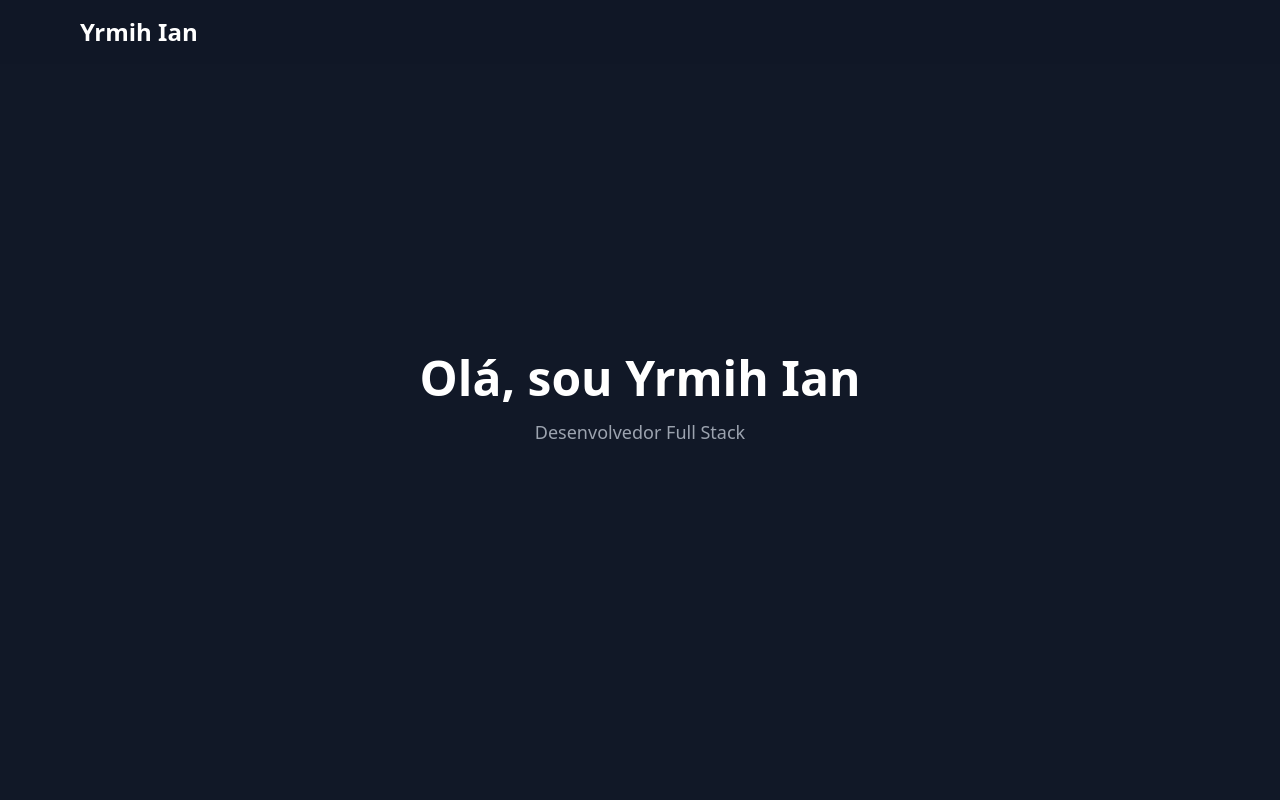
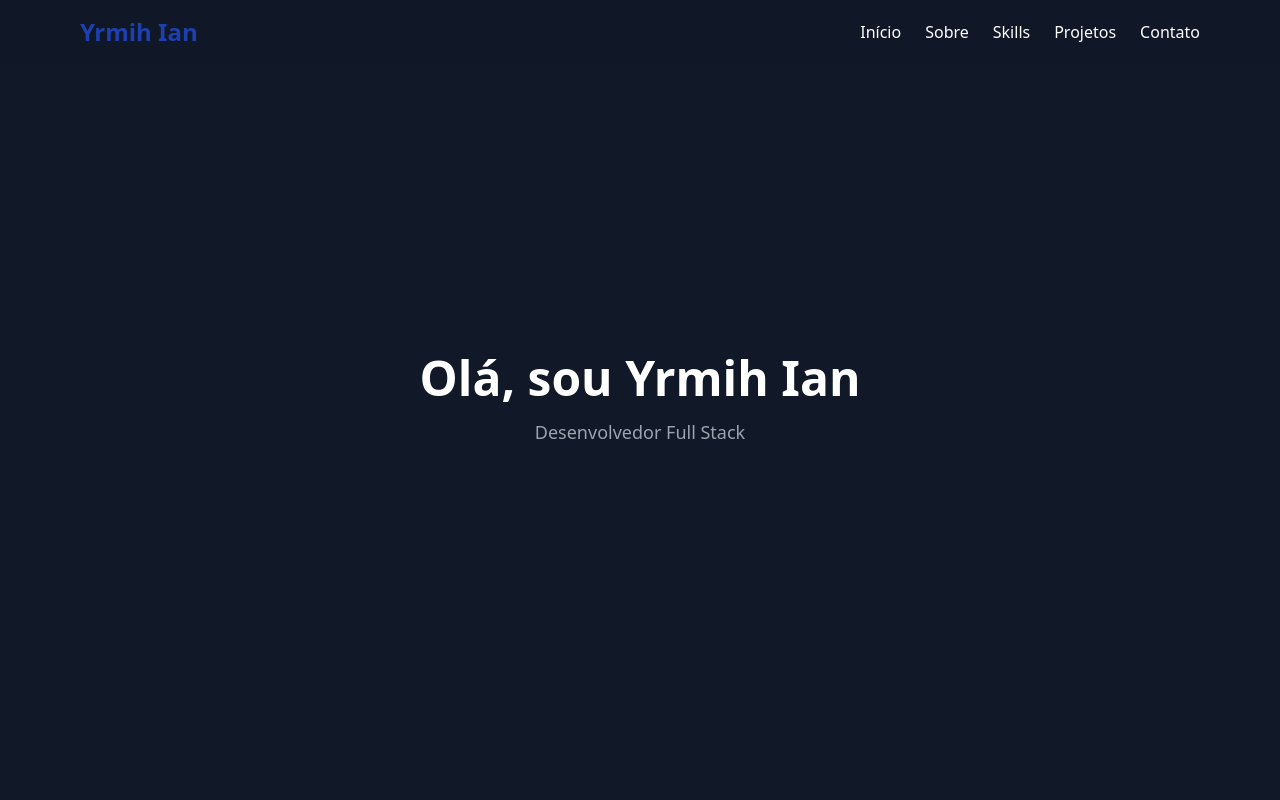
Before and after one commit to Yrmih/portfolio-web, a Next.js app: page / in a window 1280 px wide. Shown: the top 800 px of the page. Built offline with nearby package versions, Linux system fonts and the light colour scheme.

Commit message:
fix: corrigir formatação e estrutura do componente Header

```diff
--- a/src/components/Header.tsx
+++ b/src/components/Header.tsx
@@ -3,7 +3,6 @@
 import { useState } from "react";
 
 export default function Header() {
-
   const [isOpen, setIsOpen] = useState(false);
   const links = [
     { name: "Início", href: "#home" },
@@ -16,11 +15,13 @@ export default function Header() {
   return (
     <header className="fixed w-full bg-gray-900/90 backdrop-blur-md z-50">
       <nav className="max-w-6xl mx-auto flex justify-between items-center p-4">
-        <div className="text-2xl font-bold"> Yrmih Ian</div>
+        <div className="text-2xl font-bold text-blue-800"> Yrmih Ian</div>
         <ul className="hidden md:flex space-x-6">
           {links.map((link) => (
             <li key={link.href}>
-              <a href={link.href} className="hover:text-blue-500"></a>
+              <a href={link.href} className="hover:text-blue-500">
+                {link.name}
+              </a>
             </li>
           ))}
         </ul>
@@ -32,12 +33,13 @@ export default function Header() {
         <ul className="md:hidden flex flex-col items-center bg-gray-900/95 space-y-4 py-4">
           {links.map((link) => (
             <li key={link.href}>
-              <a href={link.href} onClick={() => setIsOpen(false)}>{link.name}</a>
+              <a href={link.href} onClick={() => setIsOpen(false)}>
+                {link.name}
+              </a>
             </li>
           ))}
         </ul>
       )}
-
     </header>
   );
 }
```
Lines whose indentation alone changed are shown as unchanged.
